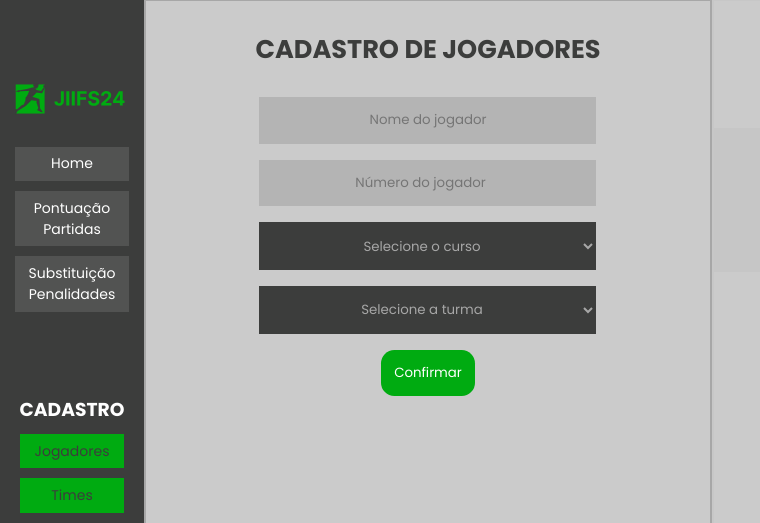
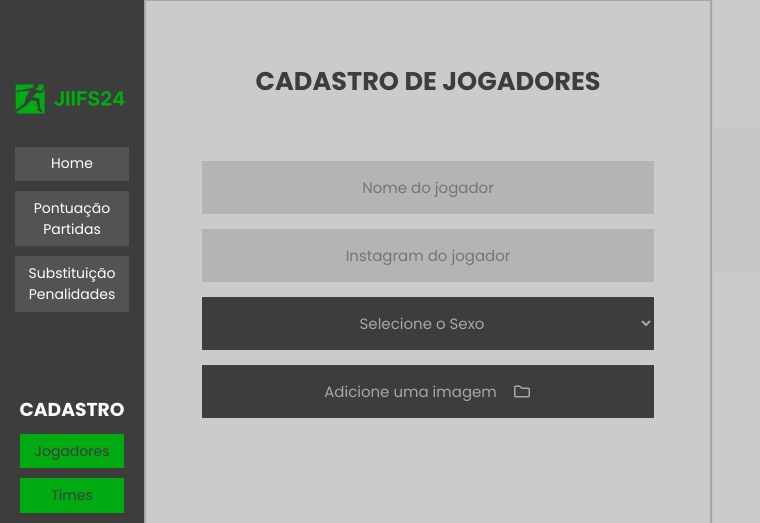
Before and after one commit to Morea-IFS/jiifs-interclass-2024, a Django app: page /cadastrojogadores/ in a window 1280 px wide. Shown: the part 1-524 px from the top of the page, without its empty margins (0-760 px from the left). Run offline with Django 5.2, Linux system fonts and the light colour scheme; grey boxes are pictures that could not be loaded.

Commit message:
💩 Improved code and new changes

```diff
--- a/app/templates/cadastro-jogadores.html
+++ b/app/templates/cadastro-jogadores.html
@@ -56,28 +56,27 @@
                     <div class="title">
                         <h1>CADASTRO DE JOGADORES</h1>
                     </div>
-                    <section class="block1-inputs">
-                        <form class="block1-inputs-form">
-                            <input type="text" autocomplete="on" autocorrect="on" placeholder="Nome do jogador"></input>
-                            <input type="number" placeholder="Número do jogador" max="99" min="1"></input>
-                            <select id="cursos" name="cursos">
-                                <option selected disabled>Selecione o curso</option>
-                                <option value="irc">IRC</option>
-                                <option value="iaut">IAUT </option>
-                                <option value="ieltm">IELTM</option>
-                                <option value="iedf">IEDF</option>
-                            </select>
-                            <select id="turmas" name="turmas">
-                                <option selected disabled>Selecione a turma</option>
-                                <option value="one">Primeiro ano</option>
-                                <option value="two">Segundo ano</option>
-                                <option value="three">Terceiro ano</option>
-                            </select>
+                    <form class="block1-inputs">
+                        <div class="block1-inputs-form">
+                            <div>
+                                <input type="text" autocomplete="on" autocorrect="on"
+                                    placeholder="Nome do jogador"></input>
+                                <input type="text" autocomplete="on" autocorrect="on"
+                                    placeholder="Instagram do jogador"></input>
+                                <select id="sexos" name="sexos">
+                                    <option selected disabled>Selecione o Sexo</option>
+                                    <option value="masculino">Masculino</option>
+                                    <option value="feminino">Feminino</option>
+                                </select>
+                                <label for="foto-jogador" id="label-foto" class="custom-file-button">Adicione uma imagem <img class="input-icon" src="{% static 'images/icon-folder.svg' %}" alt=""></label>
+                                <input type="file" name="foto-jogador" id="foto-jogador" accept=".jpg, .jpeg, .png" onchange="trocarTextoLabel()">
+                            </div>
                             <div>
                                 <input type="submit" value="Confirmar"></input>
                             </div>
-                        </form>
-                    </section>
+                        </div>
+                    </form>
+                </section>
                 </section>
                 <section class="block2">
                     <img class="block-logo" src="{% static 'images/logo-morea.svg' %}" alt="Logo Morea">
--- a/static/css/cadastro-jogadores.css
+++ b/static/css/cadastro-jogadores.css
@@ -29,7 +29,7 @@
 .title {
     display: flex;
     align-items: center;
-    height: 6em;
+    height: 10em;
 }
 
 .title h1 {
@@ -41,37 +41,53 @@
 .block1-inputs {
     display: flex;
     justify-content: center;
-    width: 70%;
 }
 
 .block1-inputs-form {
     display: flex;
     flex-direction: column;
-    gap: 1em;
-}
-
-input[type=text],
-input[type=number],
-select {
-    background-color: #B4B4B4;
-    padding: 1em 3em;
-    text-align-last: center;
-    border: none;
-    width: 100%;
+    align-items: center;
+    gap: 7em;
+    width: 80%;
 }
 
 .block1-inputs-form select {
     background-color: #3C3D3C;
-    color: #a7a7a7;
+    color: var(--global-primary-color);
 }
 
-.block1-inputs-form {
+input[type=text],
+select {
+    padding-block: 1em;
+    border: none;
+    width: 100%;
+    font-size: 15px;
+    margin-bottom: 1em;
+    text-align-last: center;
+    background-color: #B4B4B4;
+}
+
+input[type=file] {
+    display: none;
+}
+
+.custom-file-button {
     display: flex;
-    align-items: center;
+    padding-block: 1em;
+    border: none;
+    width: 100%;
+    font-size: 15px;
+    justify-content: center;
+    background-color: #3C3D3C;
+    color: var(--global-primary-color);
+    user-select: none;
+}
+
+.input-icon {
+    margin-left: 1em;
 }
 
 input[type=submit] {
-
     background-color: #00AB11;
     border-radius: 1em;
     border: none;
--- a/static/js/script.js
+++ b/static/js/script.js
@@ -0,0 +1,13 @@
+function trocarTextoLabel() {
+    const label = document.getElementById('label-foto');
+    const input = document.getElementById('foto-jogador');
+
+    // Se um arquivo for selecionado, muda o texto do label
+    if (input.files.length > 0) {
+        label.innerHTML = "Imagem carregada";
+    }
+    else {
+        // Se nenhum arquivo estiver selecionado, volta para o texto padrão
+        label.innerHTML = "Adicione uma imagem";
+    }
+}
```
Also changed, not shown: static/images/icon-folder.svg (added).
